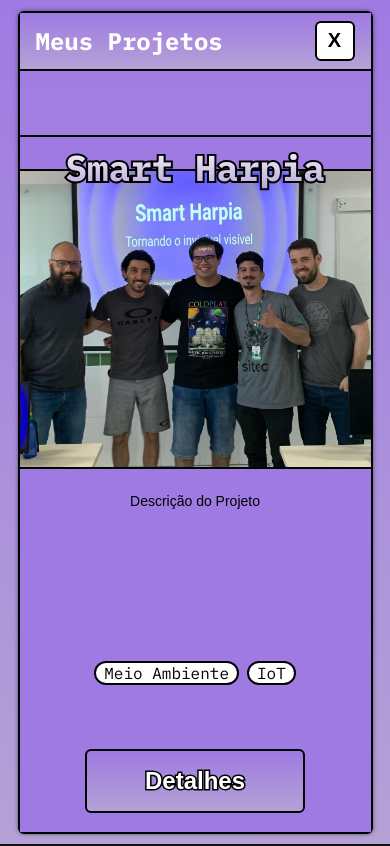
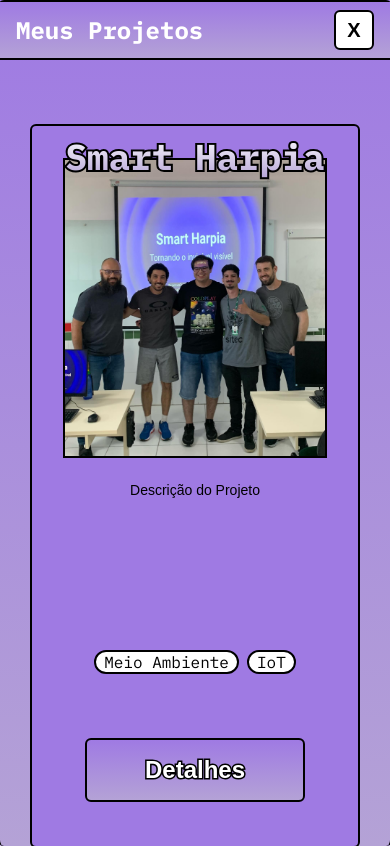
Before and after one commit to angelonetho/portfolio-academy, a React (Vite) app: page /projects in a window 390 px wide. Built offline with nearby package versions, Linux system fonts and the light colour scheme.

Commit message:
Add responsiveness

```diff
--- a/index.html
+++ b/index.html
@@ -4,7 +4,7 @@
     <link rel="preconnect" href="https://fonts.googleapis.com">
 
     <meta charset="UTF-8" />
-    <meta name="viewport" content="width=device-width, initial-scale=1.0" />
+    <meta content="width=device-width, initial-scale=1" name="viewport"/>
 
     <link rel="icon" type="image/svg+xml" href="./src/assets/favicon.ico" />
     <link href="https://fonts.googleapis.com/css2?family=IBM+Plex+Mono:ital,wght@0,100;0,200;0,300;0,400;0,500;0,600;0,700;1,100;1,200;1,300;1,400;1,500;1,600;1,700&display=swap" rel="stylesheet">
--- a/src/components/BaseWindow/style.tsx
+++ b/src/components/BaseWindow/style.tsx
@@ -54,4 +54,23 @@ export const BaseContainer = styled.div<BaseContainerProps>`
     height: 75vh;
     scroll-behavior: smooth;
     }
+
+    @media (max-width: 768px) {
+
+        height: 100%;
+
+        .window-container {
+            width: 100vw;
+            height: 100vh;
+            margin: 0;
+            border-bottom: 0;
+            filter: none;
+        }
+
+        .content-container {
+            padding-bottom: 20vh;
+            gap: 1.5rem;
+            overflow-x: hidden;
+        }
+    }
 `
--- a/src/components/ImageWithText/style.ts
+++ b/src/components/ImageWithText/style.ts
@@ -27,4 +27,11 @@ export const ImageContainer = styled.div`
     margin-bottom: 2rem;
 
     user-select: none;
+
+    @media (max-width: 768px) {
+
+        img, span {
+            max-width: 90%;
+        }
+    }
 `
--- a/src/components/Paragraph/style.ts
+++ b/src/components/Paragraph/style.ts
@@ -6,4 +6,11 @@ export const ParagraphContainer = styled.div`
     width: 75%;
     font-size: 1.25rem;
     font-family: "IBM Plex Sans", sans-serif;
+
+    @media (max-width: 768px) {
+
+        .paragraph {
+            width: 100%;
+        }
+    }
 `
--- a/src/components/Title/style.ts
+++ b/src/components/Title/style.ts
@@ -40,4 +40,17 @@ export const TitleContainer = styled.div<TitleContainerProps>`
         -webkit-text-stroke-width: 10px;
         -webkit-text-stroke-color: black;
     }
+
+    @media (max-width: 768px) {
+
+        .title-container {
+            .big-text {
+                font-size: 4rem;
+            }
+        }
+
+        span {
+            max-width: 90%;
+        }
+    }
 `
--- a/src/pages/Home/style.css
+++ b/src/pages/Home/style.css
@@ -127,6 +127,8 @@ body {
     border-bottom-left-radius: 16px 96px;
   }
 
+
+
   .buttons-container {
     display: flex;
     flex-direction: row;
@@ -140,7 +142,6 @@ body {
     }
   }
 
-
   @media only screen and (max-width: 768px) {
     img {
       width: 20rem;
@@ -152,6 +153,7 @@ body {
     }
 
     .buttons-container {
-        flex-direction: column;
-      }
+      flex-direction: column;
+      align-items: center;
+    }
   }
--- a/src/pages/Projects/components/Card/style.ts
+++ b/src/pages/Projects/components/Card/style.ts
@@ -48,7 +48,6 @@ export const CardContainer = styled.div`
         }
     }
 
-
     img {
         width: 400px;
         height: 296px;
@@ -90,4 +89,14 @@ img {
             padding: 0 0.5rem;
         }
     }
+
+    @media (max-width: 768px) {
+
+        width: 100%;
+        max-width: 100%;
+
+        img, .card-description, .card-tags {
+            max-width: 80%;
+        }
+    }
 `
```
Lines whose indentation alone changed are shown as unchanged.
